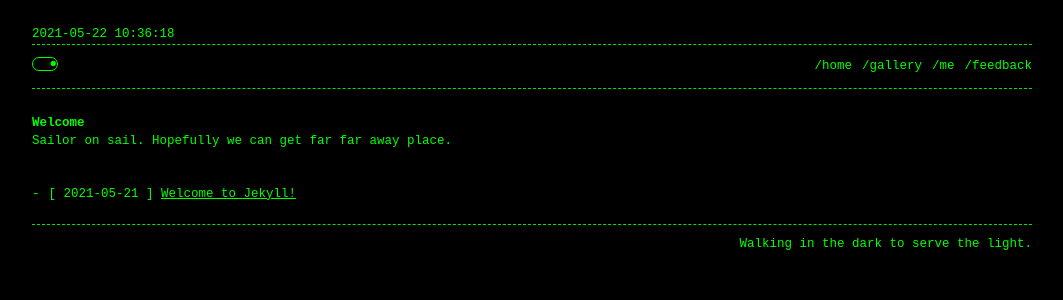
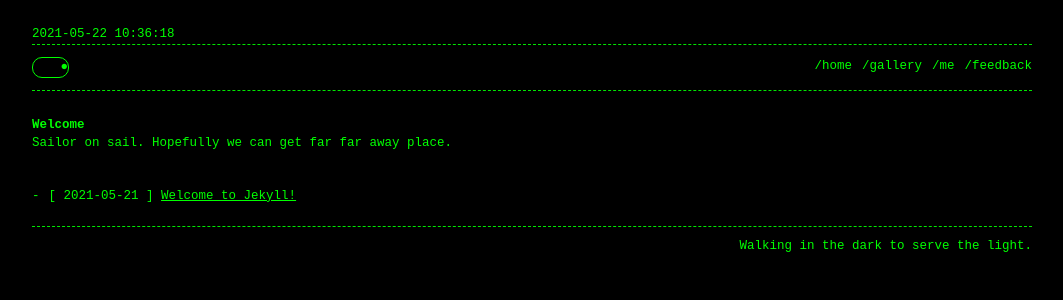
Before and after one commit to Edward-Roshan/Edward-Roshan, a Jekyll site: the page built from home.md, in a window 1280 px wide. Shown: the top 300 px of the page, without its empty margins (108-1171 px from the left). Built offline with Jekyll 4.4.1, drawn with Linux system fonts in a browser that asks for light colours.

Commit message:
Update override.css

```diff
--- a/assets/override.css
+++ b/assets/override.css
@@ -47,10 +47,8 @@ img {
 .radio-button {
     margin-top: 12px;
     margin-bottom: 12px;
-    width:24px;
+    width:35px;
     border: solid 1px;
     border-radius: 10px;
     padding: 0;
-    height: 12px;
-    line-height: 12px;
 }
```
